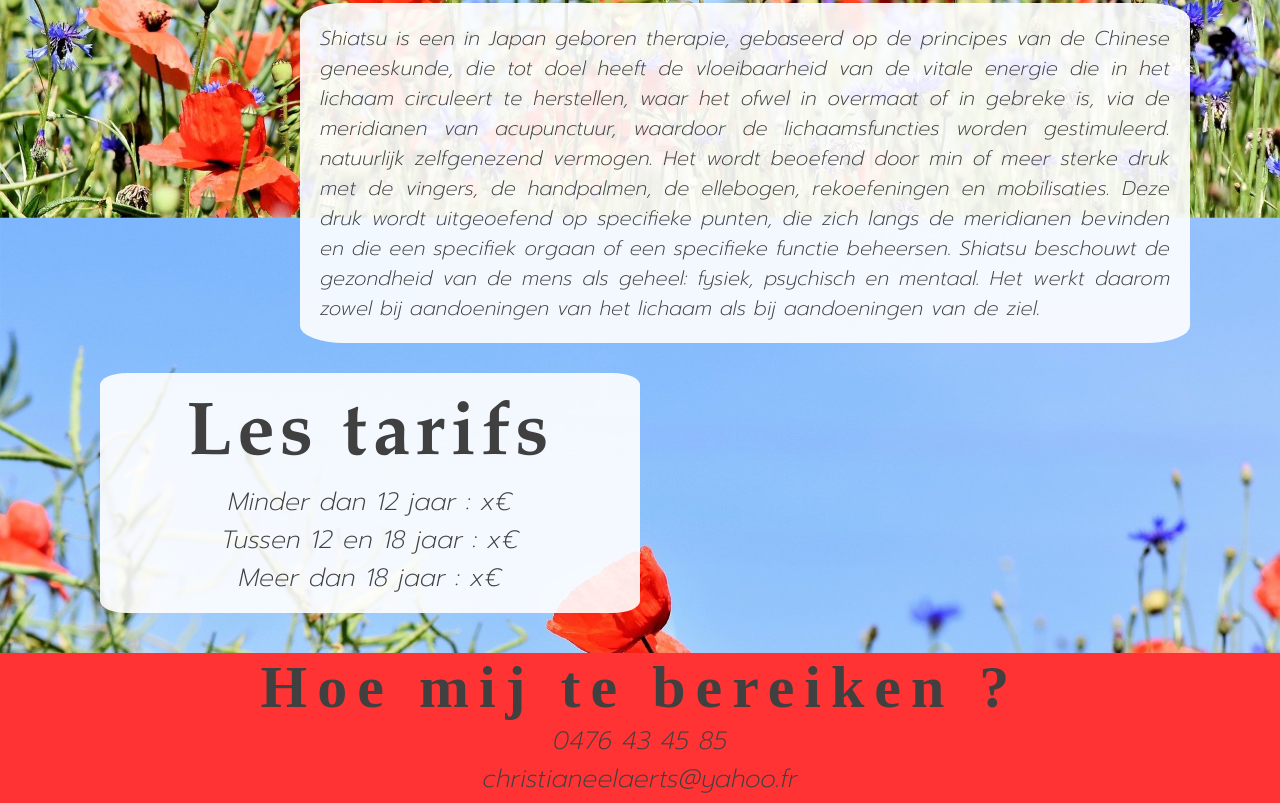
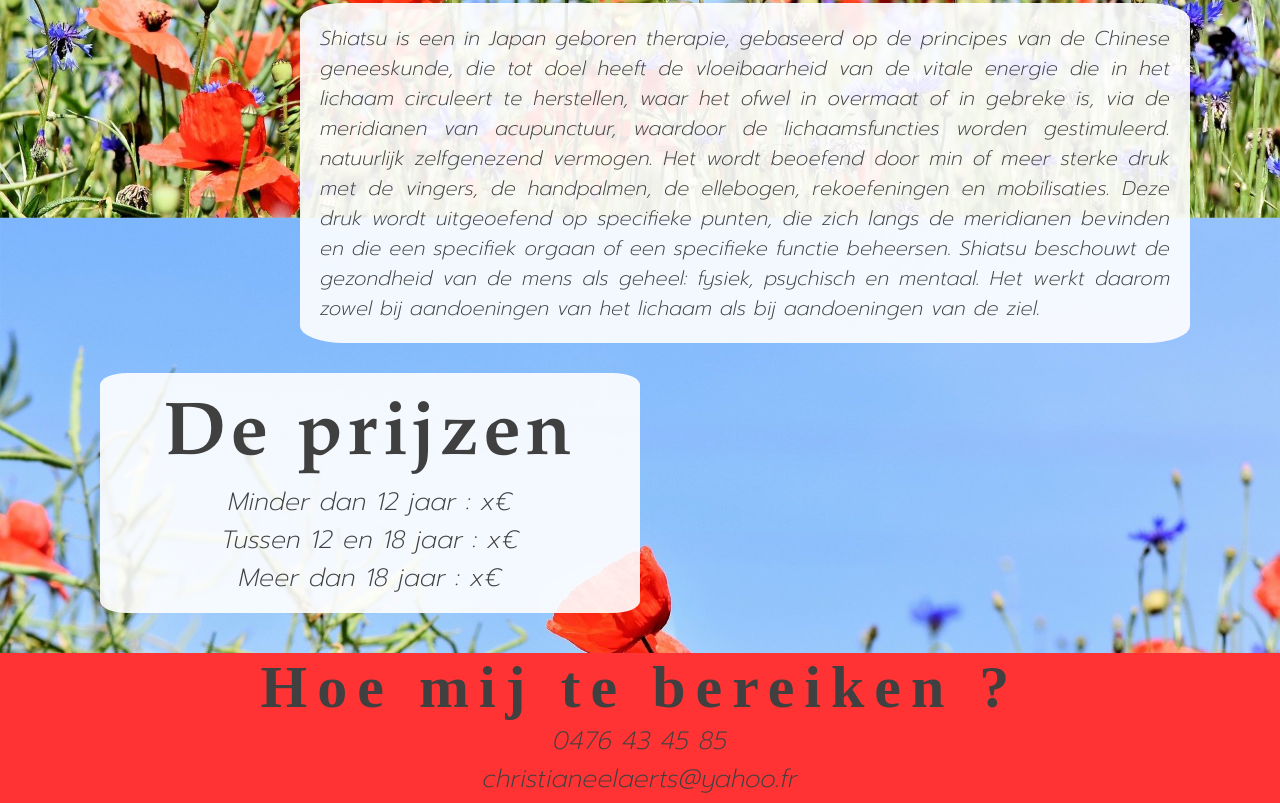
Before and after one commit to Alexei-X/shiatsurhodesaintgenese, a plain HTML site: page indexNS.html in a window 1280 px wide. Shown: the part 617-1420 px from the top of the page. Drawn offline with Linux system fonts and the light colour scheme; a web font is replaced by a local one.

Commit message:
Update indexNS.html

```diff
--- a/indexNS.html
+++ b/indexNS.html
@@ -47,7 +47,7 @@
 	</div>
 	<div class="prices">
 		<div class="prices-title">
-			<h2> Les tarifs</h2>
+			<h2> De prijzen</h2>
 		</div>
 		<div class="prices-text">
 			<ul>
```
